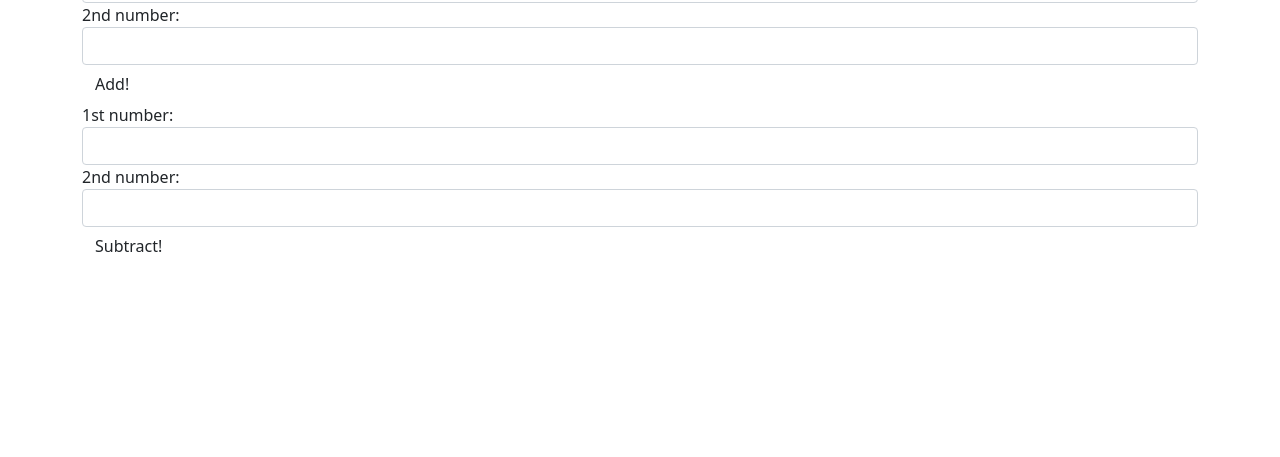
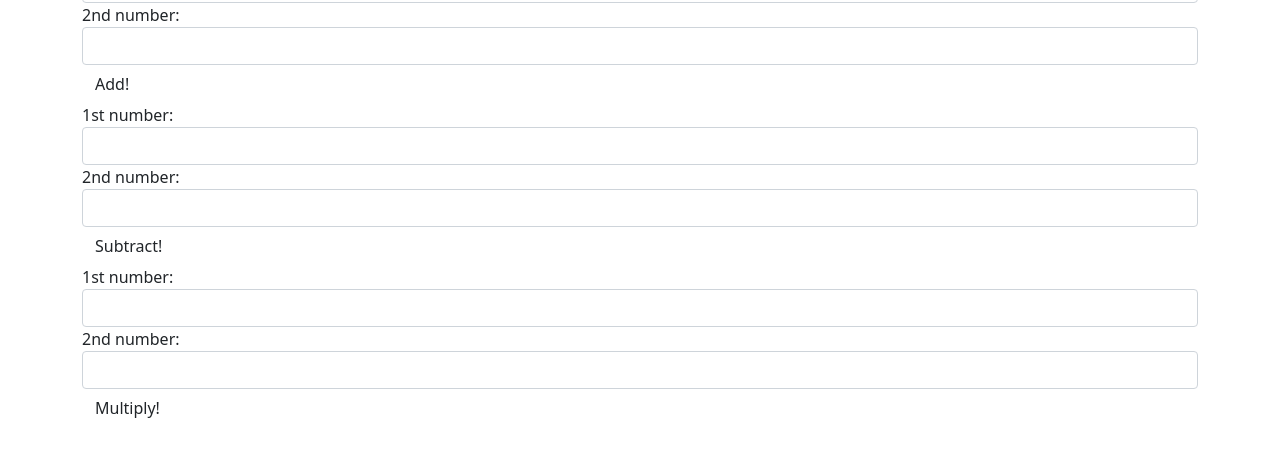
Before and after one commit to MorganJBradford/calculator, a plain HTML site: page index.html in a window 1280 px wide. Shown: the part 115-572 px from the top of the page. Drawn offline with Linux system fonts and the light colour scheme.

Commit message:
add multiply form
Co-authored-by: Jeroen van Seeters <vanseetersjeroen@gmail.com>

```diff
--- a/index.html
+++ b/index.html
@@ -32,6 +32,17 @@
       </div>
       <button type="submit" class="btn">Subtract!</button>
     </form>
+    <form id="multply">
+      <div class="form-group">
+        <label for="multiply1">1st number:</label>
+        <input id="multiply1" class="form-control" type="text">
+      </div>
+      <div class="form-group">
+        <label for="multiply2">2nd number:</label>
+        <input id="multiply2" class="form-control" type="text">
+      </div>
+      <button type="submit" class="btn">Multiply!</button>
+    </form>
     <div id="output">
 
     </div>
```
